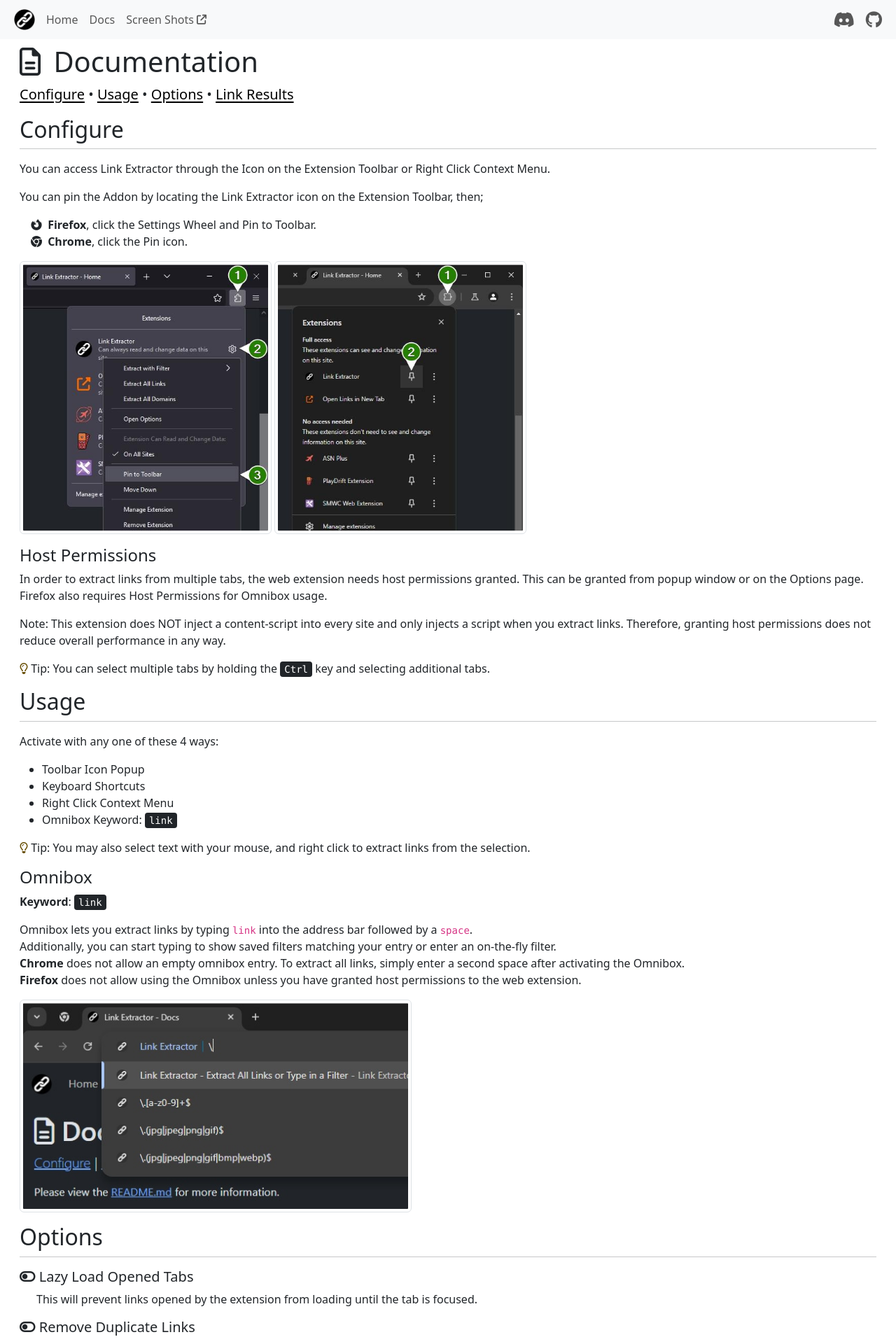
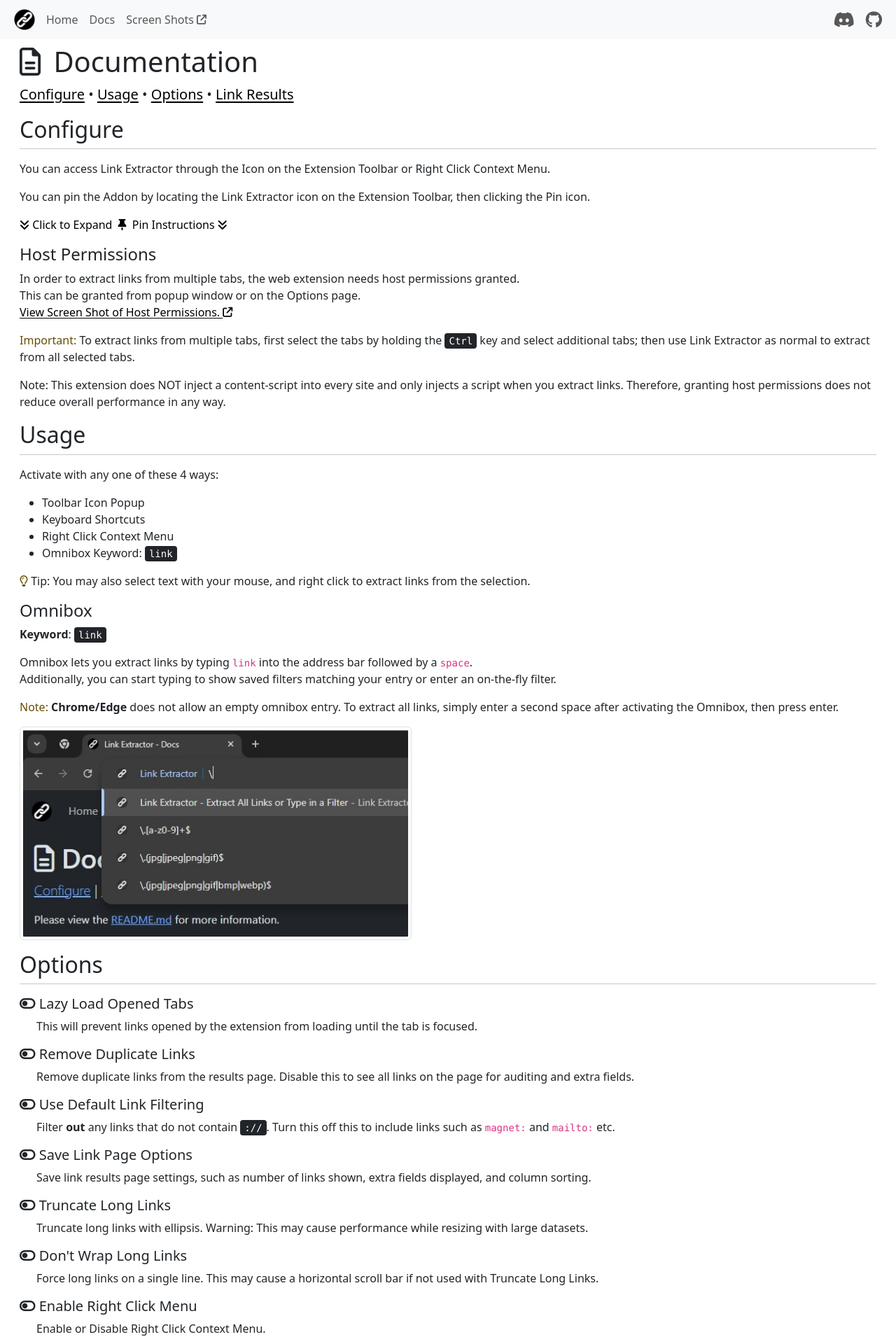
Before and after one commit to cssnr/link-extractor-site, a Jekyll site: the page built from src/html/docs.html, in a window 1280 px wide. Shown: the top 1920 px of the page at 70% size. Built offline with Jekyll 4.4.1, drawn with Linux system fonts in a browser that asks for light colours; comment, search, counter and statistics services are not loaded; some of the changed text lies outside the part shown.

Commit message:
Browser Detection and Pin Notice

```diff
--- a/src/_layouts/default.html
+++ b/src/_layouts/default.html
@@ -33,6 +33,9 @@
     <link rel="stylesheet" href="https://cdnjs.cloudflare.com/ajax/libs/animate.css/4.1.1/animate.min.css" integrity="sha512-c42qTSw/wPZ3/5LBzD+Bw5f7bSF2oxou6wEb+I/lqeaKV5FDIfMvvRp772y4jcJLKuGUOpbJMdg/BTl50fJYAw==" crossorigin="anonymous" referrerpolicy="no-referrer" />
     <link rel="stylesheet" href="{{ "/css/main.css" | relative_url }}">
 
+    {% if page.title == 'Documentation' %}
+        <link rel="stylesheet" href="{{ "/css/docs.css" | relative_url }}">
+    {% endif %}
     {% if page.title == 'Uninstall' %}
         <link rel="stylesheet" href="{{ "/css/uninstall.css" | relative_url }}">
     {% endif %}
--- /dev/null
+++ b/src/css/docs.css
@@ -0,0 +1,39 @@
+#pin-notice {
+    position: fixed;
+    right: 15px;
+    top: 0;
+    cursor: pointer;
+    user-select: none;
+}
+
+[data-bs-theme='dark'] #pin-notice {
+    text-shadow:
+        0 0 3px #000,
+        0 0 6px #000,
+        0 0 9px #000,
+        0 0 12px #000;
+}
+
+[data-bs-theme='light'] #pin-notice {
+    text-shadow:
+        0 0 3px #fff,
+        0 0 6px #fff,
+        0 0 9px #fff,
+        0 0 12px #fff;
+}
+
+.bounce {
+    animation: bounce 4s infinite;
+}
+
+@keyframes bounce {
+    0% {
+        top: 15px;
+    }
+    50% {
+        top: 40px;
+    }
+    100% {
+        top: 15px;
+    }
+}
--- a/src/css/main.css
+++ b/src/css/main.css
@@ -49,9 +49,11 @@
     transition-duration: 0.3s;
     transition-property: transform;
 }
+
 .hvr-grow:hover {
     transform: scale(1.1);
 }
+
 .hvr-grow-lg:hover {
     transform: scale(1.2);
 }
--- a/src/html/docs.html
+++ b/src/html/docs.html
@@ -35,33 +35,39 @@
     <hr class="mt-0">
 
     <p>You can access {{ site.site_name }} through the Icon on the Extension Toolbar or Right Click Context Menu.</p>
-    <p>You can pin the Addon by locating the {{ site.site_name }} icon on the Extension Toolbar, then;</p>
-    <p class="ms-3">
-        <i class="fa-brands fa-firefox-browser me-1"></i>
-        <strong>Firefox</strong>, click the Settings Wheel and Pin to Toolbar.
-        <br>
-        <i class="fa-brands fa-chrome me-1"></i>
-        <strong>Chrome</strong>, click the Pin icon.
+    <p>You can pin the Addon by locating the {{ site.site_name }} icon on the Extension Toolbar, then
+        <span class="d-none firefox">clicking the Settings Wheel and Pin to Toolbar.</span>
+        <span class="d-none edge">clicking the Eye icon.</span>
+        <span class="d-none chromium">clicking the Pin icon.</span>
     </p>
 
-    <div class="mb-3">
-        <img src="{{ "/media/images/firefox-pin.jpg" | relative_url }}" class="img-thumbnail" alt="Chrome Pin Extension" width="360">
-        <img src="{{ "/media/images/chrome-pin.jpg" | relative_url }}" class="img-thumbnail" alt="Chrome Pin Extension" width="360">
+    <p class="d-inline-flex gap-1">
+        <a class="link-body-emphasis text-decoration-none animate__animated animate__headShake animate__delay-1s" data-bs-toggle="collapse" href="#collapseExample" role="button" aria-expanded="false" aria-controls="collapseExample">
+            <i class="fa-solid fa-angles-down"></i>
+            Click to Expand <i class="fa-solid fa-thumbtack mx-1"></i> Pin Instructions
+            <i class="fa-solid fa-angles-down"></i>
+        </a>
+    </p>
+    <div class="collapse mb-3" id="collapseExample">
+        <img src="{{ "/media/images/firefox-pin.jpg" | relative_url }}" class="img-thumbnail d-none firefox" alt="Chrome Pin Extension" width="360">
+        <img src="{{ "/media/images/edge-pin.jpg" | relative_url }}" class="img-thumbnail d-none edge" alt="Chrome Pin Extension" width="360">
+        <img src="{{ "/media/images/chrome-pin.jpg" | relative_url }}" class="img-thumbnail d-none chromium" alt="Chrome Pin Extension" width="360">
     </div>
 
     <h4>Host Permissions</h4>
     <p>
-        In order to extract links from multiple tabs, the web extension needs host permissions granted.
-        This can be granted from popup window or on the Options page.
-        Firefox also requires Host Permissions for Omnibox usage.
+        In order to extract links from multiple tabs, the web extension needs host permissions granted.<br>
+        This can be granted from popup window or on the Options page.<br>
+        <a href="{{ "/screenshots/02.jpg" | relative_url }}" class="link-body-emphasis" target="_blank">
+            View Screen Shot of Host Permissions. <i class="fa-solid fa-arrow-up-right-from-square fa-sm"></i></a>
+    </p>
+    <p>
+        <span class="text-warning-emphasis">Important:</span> To extract links from multiple tabs, first select the tabs by holding the
+        <kbd>Ctrl</kbd> key and select additional tabs; then use Link Extractor as normal to extract from all selected tabs.
     </p>
     <p>
         Note: This extension does NOT inject a content-script into every site and only injects a script when you extract links.
         Therefore, granting host permissions does not reduce overall performance in any way.
-    </p>
-    <p>
-        <i class="fa-regular fa-lightbulb text-warning-emphasis"></i>
-        Tip: You can select multiple tabs by holding the <kbd>Ctrl</kbd> key and selecting additional tabs.
     </p>
 
     <h2 id="usage">Usage</h2>
@@ -87,8 +93,13 @@
     <p>
         Omnibox lets you extract links by typing <code>link</code> into the address bar followed by a <code>space</code>.<br>
         Additionally, you can start typing to show saved filters matching your entry or enter an on-the-fly filter.<br>
-        <span class="fw-bold">Chrome</span> does not allow an empty omnibox entry. To extract all links, simply enter a second space after activating the Omnibox.<br>
-        <span class="fw-bold">Firefox</span> does not allow using the Omnibox unless you have granted host permissions to the web extension.<br>
+    </p>
+    <p class="d-none firefox">
+        <span class="text-warning-emphasis">Important:</span> Firefox requires Host Permissions for Omnibox usage.
+    </p>
+    <p class="d-none chromium edge">
+        <span class="text-warning-emphasis">Note:</span> <b>Chrome/Edge</b> does not allow an empty omnibox entry.
+        To extract all links, simply enter a second space after activating the Omnibox, then press enter.
     </p>
 
     <div class="mb-3"><img src="{{ "/media/images/chrome-omnibox.jpg" | relative_url }}" class="img-thumbnail" alt="Chrome Pin Extension" width="560"></div>
@@ -104,7 +115,7 @@
 
     <h5><i class="fa-solid fa-toggle-off"></i> Use Default Link Filtering</h5>
     <p class="ms-4">
-        Filter <strong>out</strong> any links that do not contain <kbd>://</kbd>.
+        Filter <b>out</b> any links that do not contain <kbd>://</kbd>.
         Turn this off this to include links such as <code>magnet:</code> and <code>mailto:</code> etc.
     </p>
 
@@ -129,12 +140,19 @@
         <br>
         These can be configured on your browser's extension management page and varies by browser.
         <br>
-        <strong>Firefox:</strong>
+        <span class="d-none firefox">
+        Instructions for Firefox:
         <a href="https://support.mozilla.org/en-US/kb/manage-extension-shortcuts-firefox" class="link-body-emphasis" target="_blank" rel="noopener">
             https://support.mozilla.org/en-US/kb/manage-extension-shortcuts-firefox</a>
-        <br>
-        <strong>Chrome:</strong> Enter the following into your address bar:
-        <kbd role="button" data-clipboard-text="chrome://extensions/shortcuts">chrome://extensions/shortcuts</kbd>
+        </span>
+        <span class="d-none edge">
+            On Edge shortcuts are managed by entering the following into your address bar:
+            <kbd role="button" data-clipboard-text="edge://extensions/shortcuts">edge://extensions/shortcuts</kbd>
+        </span>
+        <span class="d-none chromium">
+            On Chrome shortcuts are managed by entering the following into your address bar:
+            <kbd role="button" data-clipboard-text="chrome://extensions/shortcuts">chrome://extensions/shortcuts</kbd>
+        </span>
     </p>
 
     <h5><i class="fa-solid fa-filter"></i> Filters</h5>
@@ -160,7 +178,6 @@
         The Link Results Page utilizes <a href="https://datatables.net/" class="link-body-emphasis" target="_blank" rel="noopener">
             DataTables.net</a> to display, sort, page, and filter the results.
     </p>
-
     <p>
         <i class="fa-regular fa-lightbulb text-warning-emphasis"></i>
         Tip: You can show the available keyboard shortcuts by pressing the
@@ -184,13 +201,18 @@
 
     <h5><i class="fa-solid fa-i-cursor"></i> Filter</h5>
     <p>
-        You can filter links on the fly by typing into the Filter box...
+        You can filter links on the fly by typing into the Filter box. This will automatically populate with your saved filters as you type.
         <br>
-        <strong class="text-warning-emphasis">Note:</strong> DataTables Search Filter does
-        <strong>not</strong> support <code>$</code> or <code>^</code> in regular expressions
+        <span class="text-warning-emphasis">Important:</span> DataTables Search Filter does
+        <b>not</b> support <code>$</code> or <code>^</code> in regular expressions
         (a custom search will be added in a future release).
     </p>
 
+    <p>
+        <i class="fa-regular fa-lightbulb text-warning-emphasis"></i>
+        Tip: You can exclude results by adding a <code>!</code> to your filter term.
+        Example: <kbd>!github</kbd> will filter out all results containing the term <code>github</code>.
+    </p>
     <p>
         <i class="fa-regular fa-lightbulb text-warning-emphasis"></i>
         Tip: Additional Data, Number of Links Shown, and Column Sorting options will be saved
@@ -202,7 +224,23 @@
         <a href="{{ site.github_url }}?tab=readme-ov-file#readme" class="link-body-emphasis" target="_blank" rel="noopener">README.md</a>
         on GitHub or join the <a href="{{ site.discord_invite }}" class="link-body-emphasis" target="_blank" rel="noopener">Discord Server</a>.
     </p>
+</div> <!-- container -->
 
-</div>
+<div id="pin-notice" class="text-center bounce p-2 d-none">
+    <i class="fa-solid fa-hand-point-up"></i>
+    <br>
+    To Add to Toolbar
+    <br>
+    Click the <i class="fa-solid fa-puzzle-piece mx-1"></i> Icon then
+    <br>
+    <span>
+        Find the
+        <img src="../media/logo.png" class="mx-1 mb-1" alt="ASN Plus" title="ASN Plus" style="height: 1.1em;">
+        Icon and Click
+        <i class="fa-solid fa-gear d-none firefox"></i>
+        <i class="fa-regular fa-eye-slash d-none edge"></i>
+        <i class="fa-solid fa-thumbtack ms-1 d-none chromium"></i>
+    </span>
+</div> <!-- pin-notice -->
 
 <script type="text/javascript" src="{{ "/js/docs.js" | relative_url }}"></script>
--- a/src/html/index.html
+++ b/src/html/index.html
@@ -86,19 +86,19 @@
     </p>
 
     <p>
-        All <strong>Chromium</strong> based browsers can install the extension from the
+        All <b>Chromium</b> based browsers can install the extension from the
         <a href="{{ site.chrome_url }}" class="link-body-emphasis" target="_blank" rel="noopener">Chrome Web Store</a>.
     </p>
 
     <p>
-        Mobile browser support available for
+        <b>Mobile</b> browser support available for
         <a href="{{ site.firefox_url }}" class="link-body-emphasis" target="_blank" rel="noopener">Firefox</a> and
         <a href="{{ site.chrome_url }}" class="link-body-emphasis" target="_blank" rel="noopener">Yandex</a>.
     </p>
 
     <h2>Support</h2>
 
-    <p>
+    <p class="lead">
         For usage instructions, head over to the
         <a href="{{ "/docs/" | relative_url }}" class="link-body-emphasis">Documentation</a>.
     </p>
--- a/src/js/docs.js
+++ b/src/js/docs.js
@@ -1,12 +1,44 @@
 // JS for docs.html
 
-document.addEventListener('DOMContentLoaded', function () {
+document.addEventListener('DOMContentLoaded', domContentLoaded)
+
+function domContentLoaded() {
     // console.debug('DOMContentLoaded')
-    const searchParams = new URLSearchParams(window.location.search)
-    const feedback = searchParams.get('feedback')
-    // console.debug('feedback:', feedback)
-    if (feedback) {
+    if (window.location.search.includes('?feedback=yes')) {
+        history.pushState(null, '', location.href.split('?')[0])
         document.getElementById('feedback').classList.remove('d-none')
+    }
+    if (window.location.search.includes('?install=new')) {
         history.pushState(null, '', location.href.split('?')[0])
+        const pinNotice = document.getElementById('pin-notice')
+        pinNotice.classList.remove('d-none')
+        pinNotice.addEventListener('click', pinClick)
     }
-})
+    if (navigator.userAgent.includes('Firefox/')) {
+        console.log('Firefox')
+        document
+            .querySelectorAll('.firefox')
+            .forEach((el) => el.classList.remove('d-none'))
+    } else if (navigator.userAgent.includes('Edg/')) {
+        console.log('Edge')
+        document
+            .querySelectorAll('.edge')
+            .forEach((el) => el.classList.remove('d-none'))
+    } else {
+        console.log('Chromium/Other')
+        document
+            .querySelectorAll('.chromium')
+            .forEach((el) => el.classList.remove('d-none'))
+    }
+}
+
+/**
+ * Pin Animation Click Callback
+ * @function pinClick
+ * @param {MouseEvent} event
+ */
+function pinClick(event) {
+    const div = event.target.closest('div')
+    console.log('div:', div)
+    div.classList.add('d-none')
+}
```
Also changed, not shown: src/media/images/edge-pin.jpg (added).
